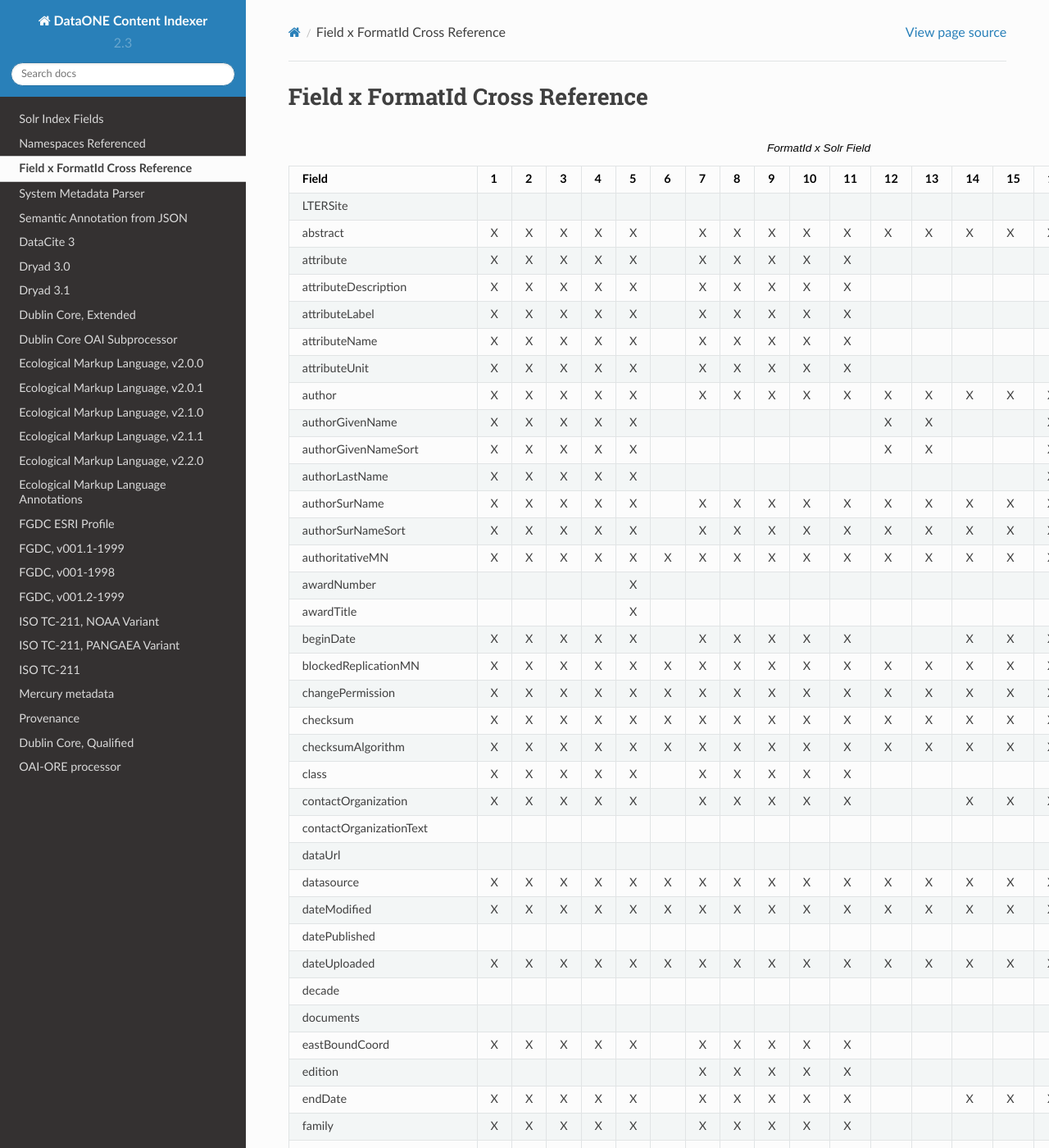
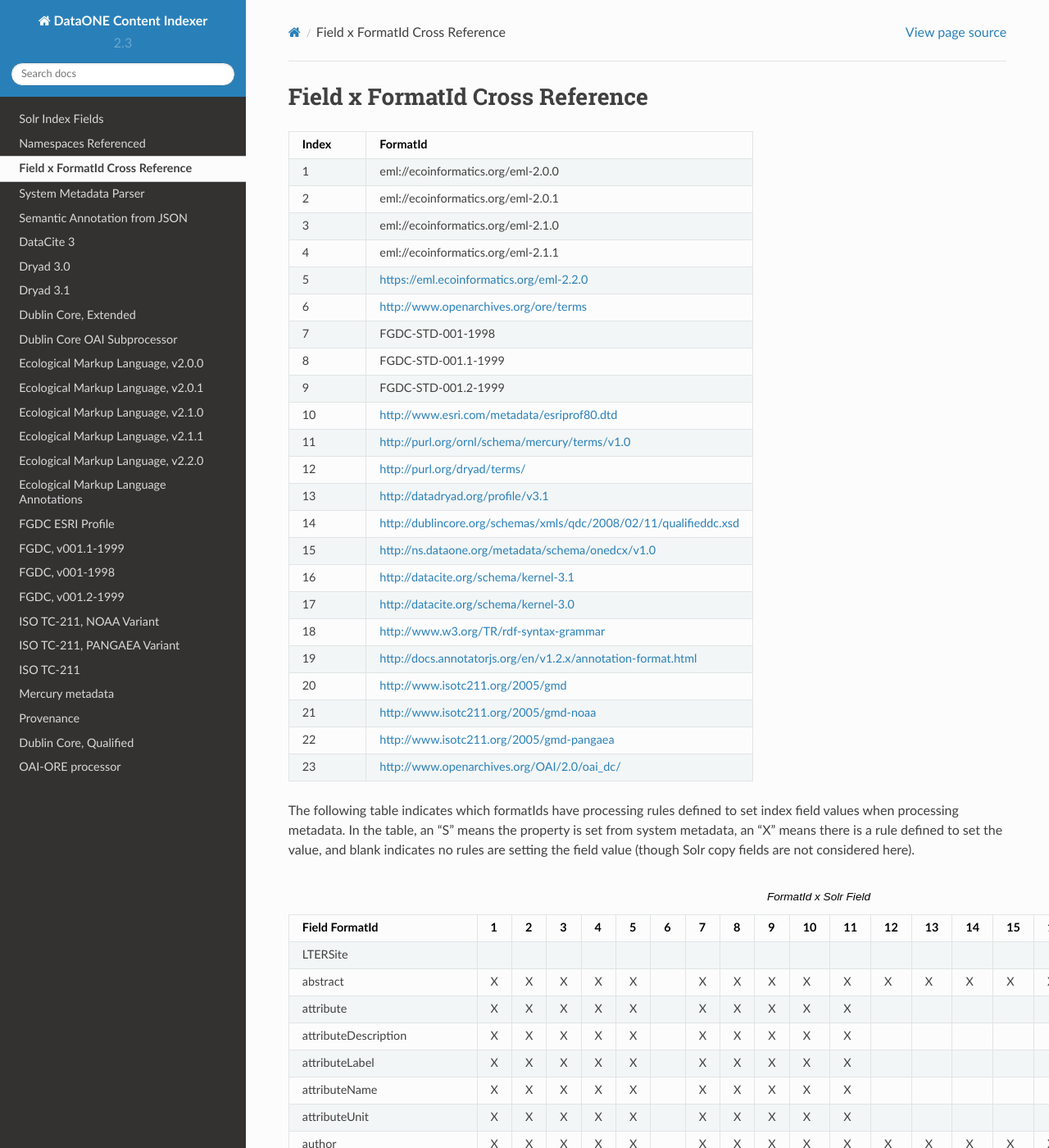
Before and after one commit to DataONEorg/indexer_documentation, a Sphinx documentation site: the page built from source/generated/field_format.rst, in a window 1280 px wide and 1400 px high. Shown: the whole window at 82% size. Built offline with Sphinx 7.4.7 and the Read the Docs theme 2.0.0, drawn with Linux system fonts in a browser that asks for light colours; some of the changed text lies outside the part shown.

Commit message:
Added formatId lookup table

```diff
--- a/idxprocdoc.py
+++ b/idxprocdoc.py
@@ -1053,7 +1053,7 @@ class IndexProcessorDocuments(object):
             for c in range(0, len(field_format_matrix["colmeta"])):
                 v = " "
                 if field in sysmeta_fields:
-                    v = "X"
+                    v = "S"
                 else:
                     # lookup field for each format Id
                     formatId = field_format_matrix["colmeta"][c]
@@ -1062,7 +1062,7 @@ class IndexProcessorDocuments(object):
                 row.append(v)
             field_format_matrix["rc"].append(row)
         # generate the CSV
-        header = ["Field", ]
+        header = ["Field \ FormatId", ]
         c = 1
         for hv in field_format_matrix["colmeta"]:
             header.append(f'"{c}"')
@@ -1079,7 +1079,7 @@ class IndexProcessorDocuments(object):
         with codecs.open(dest, mode="wb", encoding="utf-8") as f_dest:
             f_dest.write(
                 templates["fid_field_cross.rst"]["template"].render(
-                    resolver=self, csvheader=csv_header, csvrows=csv_rows
+                    resolver=self, csvheader=csv_header, csvrows=csv_rows, ffmatrix=field_format_matrix
                 )
             )
 
--- a/source/generated/field_format.rst
+++ b/source/generated/field_format.rst
@@ -3,8 +3,68 @@
 Field x FormatId Cross Reference
 ================================
 
+.. list-table::
+   :header-rows: 1
+   :widths: 1 5
+
+   * - Index
+     - FormatId
+   * - 1
+     - eml://ecoinformatics.org/eml-2.0.0
+   * - 2
+     - eml://ecoinformatics.org/eml-2.0.1
+   * - 3
+     - eml://ecoinformatics.org/eml-2.1.0
+   * - 4
+     - eml://ecoinformatics.org/eml-2.1.1
+   * - 5
+     - https://eml.ecoinformatics.org/eml-2.2.0
+   * - 6
+     - http://www.openarchives.org/ore/terms
+   * - 7
+     - FGDC-STD-001-1998
+   * - 8
+     - FGDC-STD-001.1-1999
+   * - 9
+     - FGDC-STD-001.2-1999
+   * - 10
+     - http://www.esri.com/metadata/esriprof80.dtd
+   * - 11
+     - http://purl.org/ornl/schema/mercury/terms/v1.0
+   * - 12
+     - http://purl.org/dryad/terms/
+   * - 13
+     - http://datadryad.org/profile/v3.1
+   * - 14
+     - http://dublincore.org/schemas/xmls/qdc/2008/02/11/qualifieddc.xsd
+   * - 15
+     - http://ns.dataone.org/metadata/schema/onedcx/v1.0
+   * - 16
+     - http://datacite.org/schema/kernel-3.1
+   * - 17
+     - http://datacite.org/schema/kernel-3.0
+   * - 18
+     - http://www.w3.org/TR/rdf-syntax-grammar
+   * - 19
+     - http://docs.annotatorjs.org/en/v1.2.x/annotation-format.html
+   * - 20
+     - http://www.isotc211.org/2005/gmd
+   * - 21
+     - http://www.isotc211.org/2005/gmd-noaa
+   * - 22
+     - http://www.isotc211.org/2005/gmd-pangaea
+   * - 23
+     - http://www.openarchives.org/OAI/2.0/oai_dc/
+
+
+
+The following table indicates which formatIds have processing rules defined to set index field values when processing
+metadata. In the table, an "S" means the property is set from system metadata, an "X" means there is a rule defined
+to set the value, and blank indicates no rules are setting the field value (though Solr copy fields are not considered
+here).
+
 .. csv-table:: FormatId x Solr Field
-   :header: Field,"1","2","3","4","5","6","7","8","9","10","11","12","13","14","15","16","17","18","19","20","21","22","23"
+   :header: Field \ FormatId,"1","2","3","4","5","6","7","8","9","10","11","12","13","14","15","16","17","18","19","20","21","22","23"
 
    LTERSite, , , , , , , , , , , , , , , , , , , , , , ,
    abstract,X,X,X,X,X, ,X,X,X,X,X,X,X,X,X,X,X, , ,X,X,X,X
@@ -19,32 +79,32 @@ Field x FormatId Cross Reference
    authorLastName,X,X,X,X,X, , , , , , , , , , ,X,X, , , , , ,
    authorSurName,X,X,X,X,X, ,X,X,X,X,X,X,X,X,X,X,X, , ,X,X,X,X
    authorSurNameSort,X,X,X,X,X, ,X,X,X,X,X,X,X,X,X,X,X, , ,X,X,X,X
-   authoritativeMN,X,X,X,X,X,X,X,X,X,X,X,X,X,X,X,X,X,X,X,X,X,X,X
+   authoritativeMN,S,S,S,S,S,S,S,S,S,S,S,S,S,S,S,S,S,S,S,S,S,S,S
    awardNumber, , , , ,X, , , , , , , , , , , , , , , , , ,
    awardTitle, , , , ,X, , , , , , , , , , , , , , , , , ,
    beginDate,X,X,X,X,X, ,X,X,X,X,X, , ,X,X,X,X, , ,X,X,X,
-   blockedReplicationMN,X,X,X,X,X,X,X,X,X,X,X,X,X,X,X,X,X,X,X,X,X,X,X
-   changePermission,X,X,X,X,X,X,X,X,X,X,X,X,X,X,X,X,X,X,X,X,X,X,X
-   checksum,X,X,X,X,X,X,X,X,X,X,X,X,X,X,X,X,X,X,X,X,X,X,X
-   checksumAlgorithm,X,X,X,X,X,X,X,X,X,X,X,X,X,X,X,X,X,X,X,X,X,X,X
+   blockedReplicationMN,S,S,S,S,S,S,S,S,S,S,S,S,S,S,S,S,S,S,S,S,S,S,S
+   changePermission,S,S,S,S,S,S,S,S,S,S,S,S,S,S,S,S,S,S,S,S,S,S,S
+   checksum,S,S,S,S,S,S,S,S,S,S,S,S,S,S,S,S,S,S,S,S,S,S,S
+   checksumAlgorithm,S,S,S,S,S,S,S,S,S,S,S,S,S,S,S,S,S,S,S,S,S,S,S
    class,X,X,X,X,X, ,X,X,X,X,X, , , , , , , , , , , ,
    contactOrganization,X,X,X,X,X, ,X,X,X,X,X, , ,X,X,X,X, , ,X,X,X,X
    contactOrganizationText, , , , , , , , , , , , , , , , , , , , , , ,
    dataUrl, , , , , , , , , , , , , , , , , , , , , , ,
-   datasource,X,X,X,X,X,X,X,X,X,X,X,X,X,X,X,X,X,X,X,X,X,X,X
-   dateModified,X,X,X,X,X,X,X,X,X,X,X,X,X,X,X,X,X,X,X,X,X,X,X
+   datasource,S,S,S,S,S,S,S,S,S,S,S,S,S,S,S,S,S,S,S,S,S,S,S
+   dateModified,S,S,S,S,S,S,S,S,S,S,S,S,S,S,S,S,S,S,S,S,S,S,S
    datePublished, , , , , , , , , , , , , , , , , , , , , , ,
-   dateUploaded,X,X,X,X,X,X,X,X,X,X,X,X,X,X,X,X,X,X,X,X,X,X,X
+   dateUploaded,S,S,S,S,S,S,S,S,S,S,S,S,S,S,S,S,S,S,S,S,S,S,S
    decade, , , , , , , , , , , , , , , , , , , , , , ,
    documents, , , , , , , , , , , , , , , , , , , , , , ,
    eastBoundCoord,X,X,X,X,X, ,X,X,X,X,X, , , , , , , , ,X,X,X,
    edition, , , , , , ,X,X,X,X,X, , , , , , , , , , , ,
    endDate,X,X,X,X,X, ,X,X,X,X,X, , ,X,X,X,X, , ,X,X,X,
    family,X,X,X,X,X, ,X,X,X,X,X, , , , , , , , , , , ,
-   fileID,X,X,X,X,X,X,X,X,X,X,X,X,X,X,X,X,X,X,X,X,X,X,X
-   fileName,X,X,X,X,X,X,X,X,X,X,X,X,X,X,X,X,X,X,X,X,X,X,X
-   formatId,X,X,X,X,X,X,X,X,X,X,X,X,X,X,X,X,X,X,X,X,X,X,X
-   formatType,X,X,X,X,X,X,X,X,X,X,X,X,X,X,X,X,X,X,X,X,X,X,X
+   fileID,S,S,S,S,S,S,S,S,S,S,S,S,S,S,S,S,S,S,S,S,S,S,S
+   fileName,S,S,S,S,S,S,S,S,S,S,S,S,S,S,S,S,S,S,S,S,S,S,S
+   formatId,S,S,S,S,S,S,S,S,S,S,S,S,S,S,S,S,S,S,S,S,S,S,S
+   formatType,S,S,S,S,S,S,S,S,S,S,S,S,S,S,S,S,S,S,S,S,S,S,S
    funderIdentifier, , , , ,X, , , , , , , , , , , , , , , , , ,
    funderName, , , , ,X, , , , , , , , , , , , , , , , , ,
    funding, , , , ,X, , , , , , , , , , , , , , , , , ,
@@ -61,26 +121,26 @@ Field x FormatId Cross Reference
    geohash_7,X,X,X,X,X, ,X,X,X,X,X, , , , , , , , ,X,X,X,
    geohash_8,X,X,X,X,X, ,X,X,X,X,X, , , , , , , , ,X,X,X,
    geohash_9,X,X,X,X,X, ,X,X,X,X,X, , , , , , , , ,X,X,X,
-   id,X,X,X,X,X,X,X,X,X,X,X,X,X,X,X,X,X,X,X,X,X,X,X
+   id,S,S,S,S,S,S,S,S,S,S,S,S,S,S,S,S,S,S,S,S,S,S,S
    identifier, , , , , , , , , , , , , , , , , , , , , , ,
    investigator,X,X,X,X,X, ,X,X,X,X,X,X,X,X,X,X,X, , ,X,X,X,X
    investigatorText, , , , , , , , , , , , , , , , , , , , , , ,
    isDocumentedBy, , , , , , , , , , , , , , , , , , , , , , ,
-   isPublic,X,X,X,X,X,X,X,X,X,X,X,X,X,X,X,X,X,X,X,X,X,X,X
+   isPublic,S,S,S,S,S,S,S,S,S,S,S,S,S,S,S,S,S,S,S,S,S,S,S
    isService,X,X,X,X,X, , , , , , , , , , , , , , ,X,X,X,
    isSpatial, , , , , , , , , , , , , , , , , , , , , , ,
    keyConcept, , , , , , , , , , , , , , , , , , , , , , ,
    keywords,X,X,X,X,X, ,X,X,X,X,X,X,X,X,X,X,X, , ,X,X,X,X
    keywordsText, , , , , , , , , , , , , , , , , , , , , , ,
    kingdom,X,X,X,X,X, ,X,X,X,X,X, , , , , , , , , , , ,
-   mediaType,X,X,X,X,X,X,X,X,X,X,X,X,X,X,X,X,X,X,X,X,X,X,X
-   mediaTypeProperty,X,X,X,X,X,X,X,X,X,X,X,X,X,X,X,X,X,X,X,X,X,X,X
+   mediaType,S,S,S,S,S,S,S,S,S,S,S,S,S,S,S,S,S,S,S,S,S,S,S
+   mediaTypeProperty,S,S,S,S,S,S,S,S,S,S,S,S,S,S,S,S,S,S,S,S,S,S,S
    namedLocation, , , , , , , , , , , , , , , , , , , , , , ,
    noBoundingBox, , , , , , , , , , , , , , , , , , , , , , ,
    northBoundCoord,X,X,X,X,X, ,X,X,X,X,X, , ,X,X, , , , ,X,X,X,
-   numberReplicas,X,X,X,X,X,X,X,X,X,X,X,X,X,X,X,X,X,X,X,X,X,X,X
-   obsoletedBy,X,X,X,X,X,X,X,X,X,X,X,X,X,X,X,X,X,X,X,X,X,X,X
-   obsoletes,X,X,X,X,X,X,X,X,X,X,X,X,X,X,X,X,X,X,X,X,X,X,X
+   numberReplicas,S,S,S,S,S,S,S,S,S,S,S,S,S,S,S,S,S,S,S,S,S,S,S
+   obsoletedBy,S,S,S,S,S,S,S,S,S,S,S,S,S,S,S,S,S,S,S,S,S,S,S
+   obsoletes,S,S,S,S,S,S,S,S,S,S,S,S,S,S,S,S,S,S,S,S,S,S,S
    ogcUrl, , , , , , , , , , , , , , , , , , , , , , ,
    order,X,X,X,X,X, ,X,X,X,X,X, , , , , , , , , , , ,
    origin,X,X,X,X,X, ,X,X,X,X,X,X,X,X,X,X,X, , ,X,X,X,X
@@ -91,7 +151,7 @@ Field x FormatId Cross Reference
    parameterText, , , , , , , , , , , , , , , , , , , , , , ,
    phylum,X,X,X,X,X, ,X,X,X,X,X, , , , , , , , , , , ,
    placeKey, , , , , , ,X,X,X,X,X, , , , , , , , , , , ,
-   preferredReplicationMN,X,X,X,X,X,X,X,X,X,X,X,X,X,X,X,X,X,X,X,X,X,X,X
+   preferredReplicationMN,S,S,S,S,S,S,S,S,S,S,S,S,S,S,S,S,S,S,S,S,S,S,S
    presentationCat, , , , , , ,X,X,X,X,X, , , , , , , , , , , ,
    project,X,X,X,X,X, , , , , , , , , , , , , , , , , ,
    projectText, , , , , , , , , , , , , , , , , , , , , , ,
@@ -112,13 +172,13 @@ Field x FormatId Cross Reference
    prov_wasInformedBy, , , , , ,X, , , , , , , , , , , ,X, , , , ,
    pubDate,X,X,X,X,X, ,X,X,X,X,X,X,X,X,X,X,X, , ,X,X,X,X
    purpose, , , , , , ,X,X,X,X,X, , , , , , , , , , , ,
-   readPermission,X,X,X,X,X,X,X,X,X,X,X,X,X,X,X,X,X,X,X,X,X,X,X
+   readPermission,S,S,S,S,S,S,S,S,S,S,S,S,S,S,S,S,S,S,S,S,S,S,S
    relatedOrganizations, , , , , , , , , , , , , , , , , , , , , , ,
-   replicaMN,X,X,X,X,X,X,X,X,X,X,X,X,X,X,X,X,X,X,X,X,X,X,X
-   replicaVerifiedDate,X,X,X,X,X,X,X,X,X,X,X,X,X,X,X,X,X,X,X,X,X,X,X
-   replicationAllowed,X,X,X,X,X,X,X,X,X,X,X,X,X,X,X,X,X,X,X,X,X,X,X
+   replicaMN,S,S,S,S,S,S,S,S,S,S,S,S,S,S,S,S,S,S,S,S,S,S,S
+   replicaVerifiedDate,S,S,S,S,S,S,S,S,S,S,S,S,S,S,S,S,S,S,S,S,S,S,S
+   replicationAllowed,S,S,S,S,S,S,S,S,S,S,S,S,S,S,S,S,S,S,S,S,S,S,S
    resourceMap, , , , , , , , , , , , , , , , , , , , , , ,
-   rightsHolder,X,X,X,X,X,X,X,X,X,X,X,X,X,X,X,X,X,X,X,X,X,X,X
+   rightsHolder,S,S,S,S,S,S,S,S,S,S,S,S,S,S,S,S,S,S,S,S,S,S,S
    scientificName,X,X,X,X,X, ,X,X,X,X,X,X,X, , , , , , , , , ,
    sem_annotated_by, , , , , , , , , , , , , , , , , , , , , , ,
    sem_annotates, , , , , , , , , , , , , , , , , , , , , , ,
@@ -126,7 +186,7 @@ Field x FormatId Cross Reference
    sem_comment, , , , , , , , , , , , , , , , , , , , , , ,
    sensor, , , , , , , , , , , , , , , , , , , , , , ,
    sensorText, , , , , , , , , , , , , , , , , , , , , , ,
-   seriesId,X,X,X,X,X,X,X,X,X,X,X,X,X,X,X,X,X,X,X,X,X,X,X
+   seriesId,S,S,S,S,S,S,S,S,S,S,S,S,S,S,S,S,S,S,S,S,S,S,S
    serviceCoupling, , , , , , , , , , , , , , , , , , , ,X,X,X,
    serviceDescription,X,X,X,X,X, , , , , , , , , , , , , , ,X,X,X,
    serviceEndpoint,X,X,X,X,X, , , , , , , , , , , , , , ,X,X,X,X
@@ -136,12 +196,12 @@ Field x FormatId Cross Reference
    serviceType, , , , , , , , , , , , , , , , , , , ,X,X,X,
    site,X,X,X,X,X, ,X,X,X,X,X,X,X,X,X,X,X, , , , , ,
    siteText, , , , , , , , , , , , , , , , , , , , , , ,
-   size,X,X,X,X,X,X,X,X,X,X,X,X,X,X,X,X,X,X,X,X,X,X,X
+   size,S,S,S,S,S,S,S,S,S,S,S,S,S,S,S,S,S,S,S,S,S,S,S
    source, , , , , , , , , , , , , , , , , , , , , , ,
    sourceText, , , , , , , , , , , , , , , , , , , , , , ,
    southBoundCoord,X,X,X,X,X, ,X,X,X,X,X, , , , , , , , ,X,X,X,
    species,X,X,X,X,X, ,X,X,X,X,X, , , , , , , , , , , ,
-   submitter,X,X,X,X,X,X,X,X,X,X,X,X,X,X,X,X,X,X,X,X,X,X,X
+   submitter,S,S,S,S,S,S,S,S,S,S,S,S,S,S,S,S,S,S,S,S,S,S,S
    term, , , , , , , , , , , , , , , , , , , , , , ,
    termText, , , , , , , , , , , , , , , , , , , , , , ,
    text,X,X,X,X,X, ,X,X,X,X,X,X,X,X,X,X,X, , ,X,X,X,X
@@ -152,4 +212,4 @@ Field x FormatId Cross Reference
    updateDate, , , , , , , , , , , , , , , , , , , , , , ,
    webUrl, , , , , , ,X,X,X,X,X, , , , , , , , , , , ,
    westBoundCoord,X,X,X,X,X, ,X,X,X,X,X, , , , , , , , ,X,X,X,
-   writePermission,X,X,X,X,X,X,X,X,X,X,X,X,X,X,X,X,X,X,X,X,X,X,X
+   writePermission,S,S,S,S,S,S,S,S,S,S,S,S,S,S,S,S,S,S,S,S,S,S,S
```
Also changed, not shown: templates/fid_field_cross.rst (+16 -0 lines).
